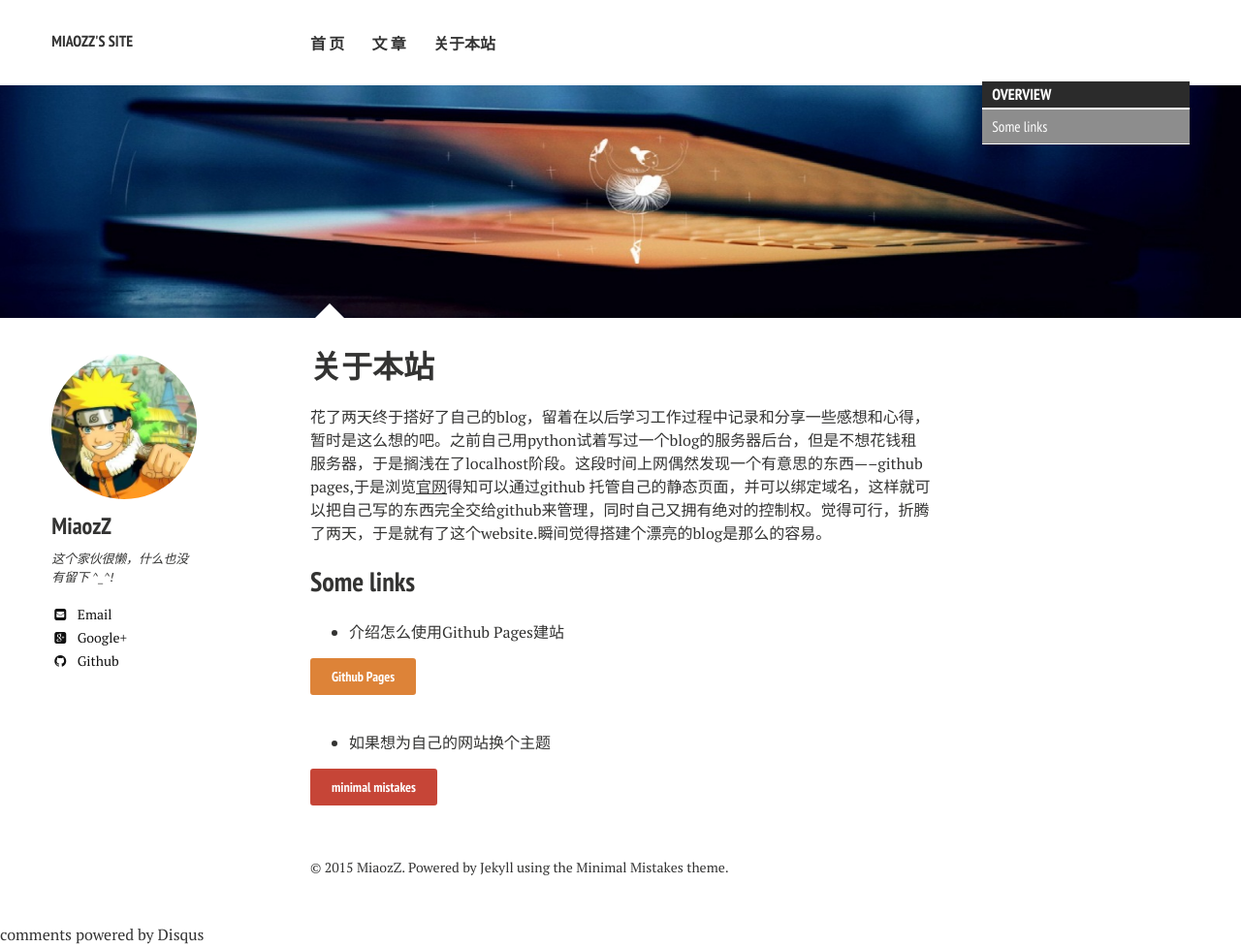
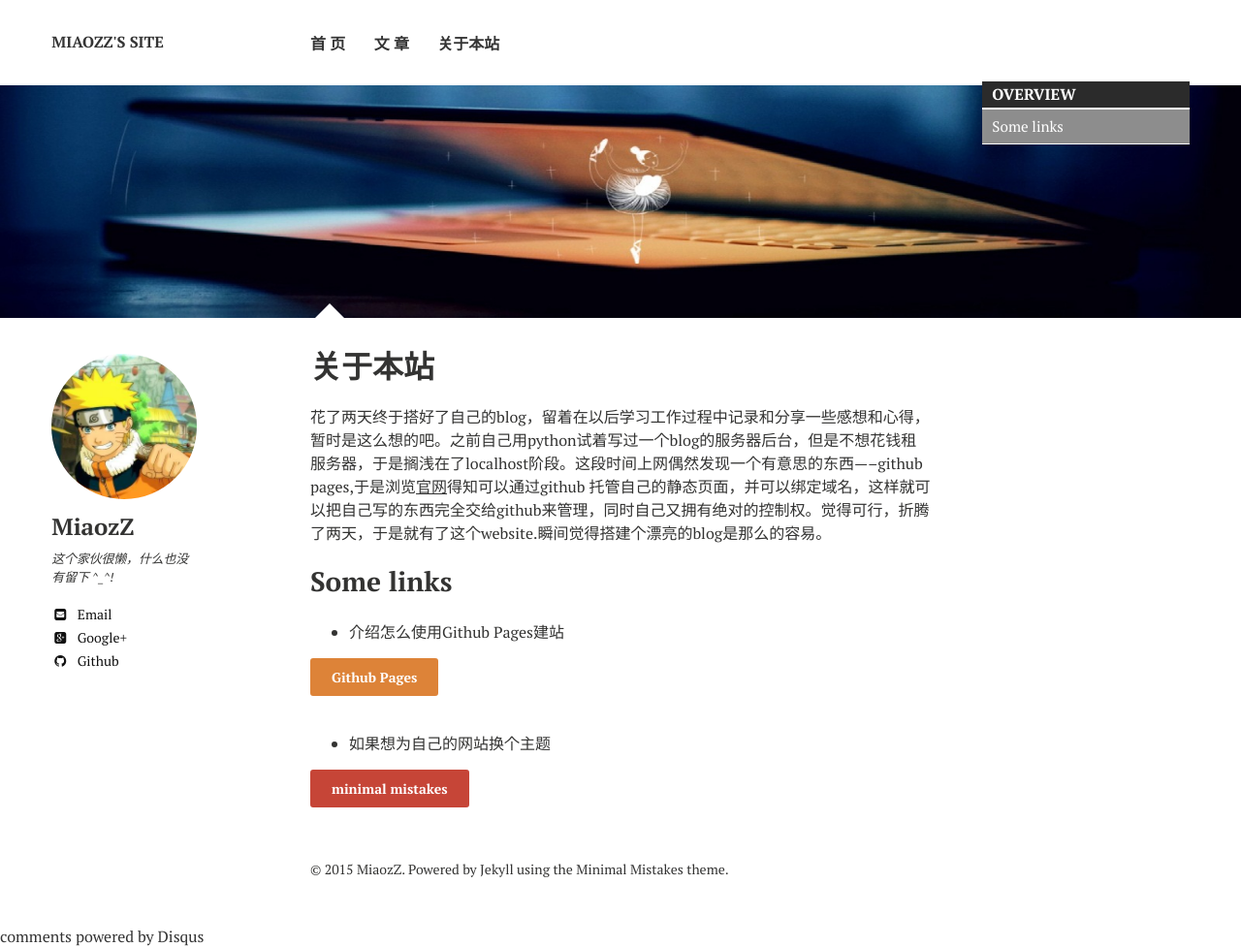
Before and after one commit to buptmiao/buptmiao.github.io, a Jekyll site: the page built from about/index.md, in a window 1280 px wide. Shown: the whole page at 97% size. Built offline with Jekyll 4.4.1, drawn with Linux system fonts in a browser that asks for light colours; nearby versions of some CDN libraries; comment, search, counter and statistics services are not loaded.

```diff
--- a/_sass/variables.scss
+++ b/_sass/variables.scss
@@ -4,8 +4,8 @@
 $paragraph-indent: true !default;
 //$base-font: 'PT Serif', serif;
 $base-font: 'PT Serif', Arial, Microsoft YaHei, Hiragino Sans GB, WenQuanYi Micro Hei;
-$heading-font: 'PT Sans Narrow', sans-serif;
-//$heading-font: 'PT Serif', Arial, Microsoft YaHei, Hiragino Sans GB, WenQuanYi Micro Hei;
+//$heading-font: 'PT Sans Narrow', sans-serif;
+$heading-font: 'PT Serif', Arial, Microsoft YaHei, Hiragino Sans GB, WenQuanYi Micro Hei;
 $code-font: Monaco, "Courier New", "DejaVu Sans Mono", "Bitstream Vera Sans Mono", monospace;
 $alt-font: $base-font;
 
```
